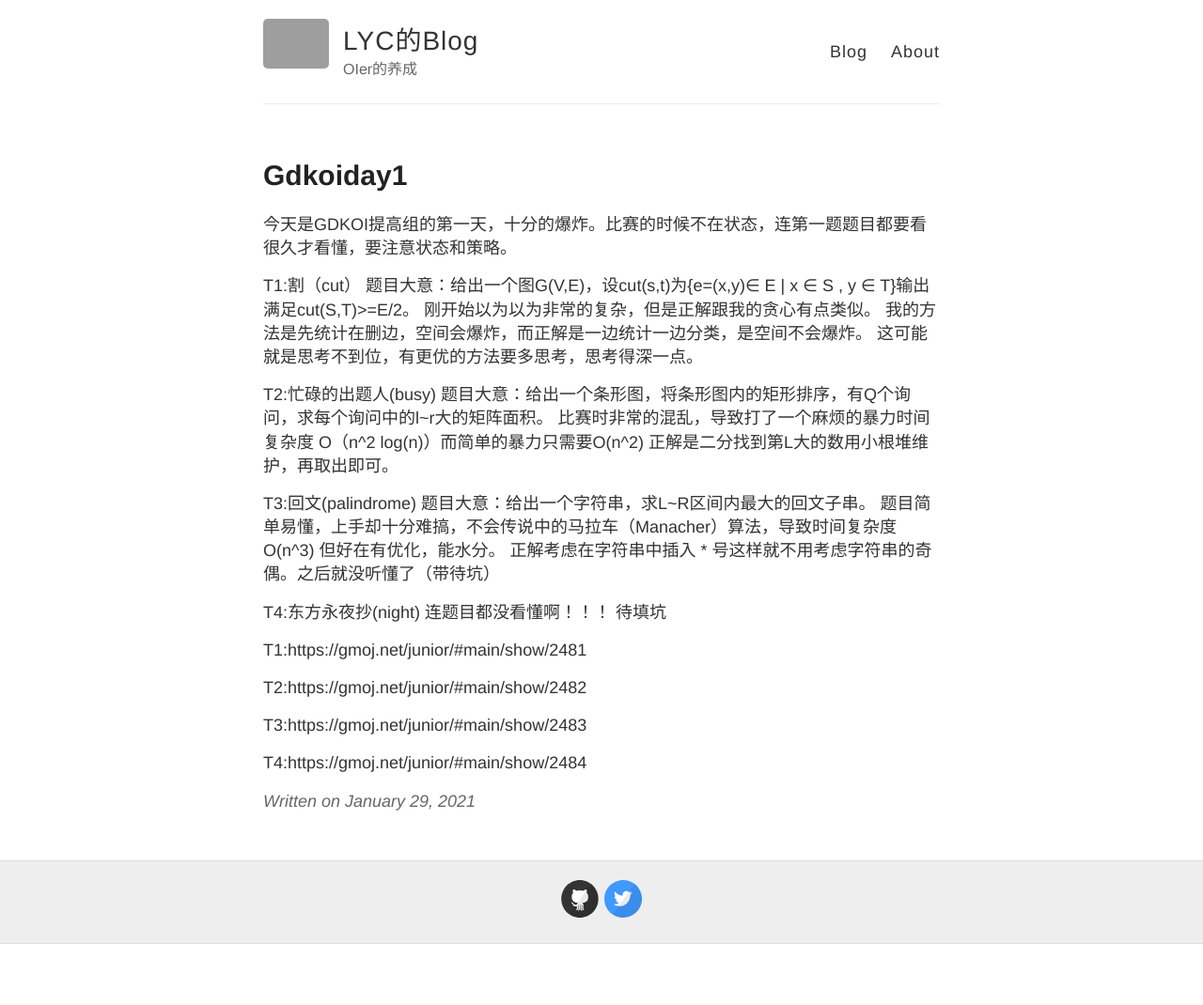
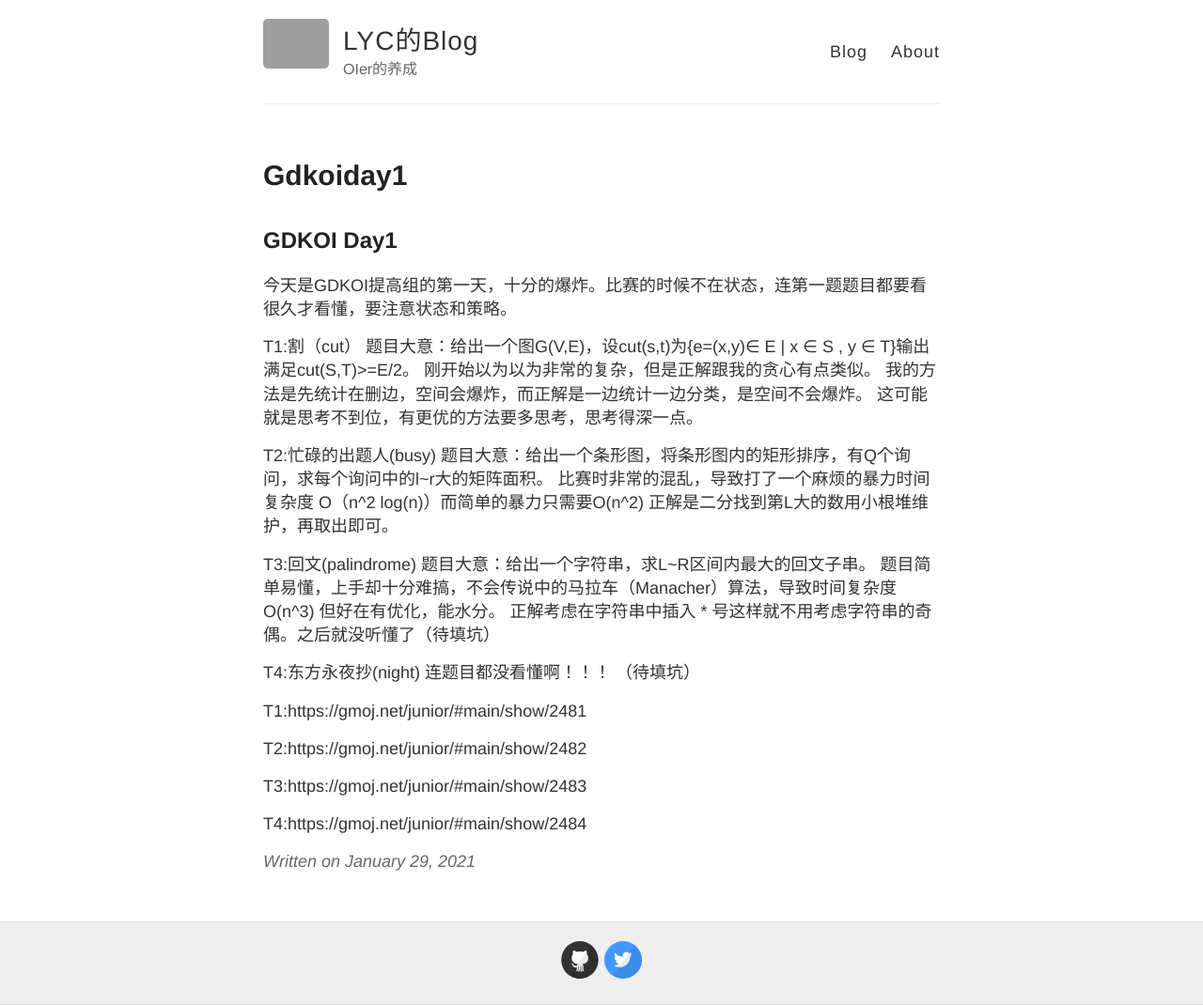
Before and after one commit to IchengU/IchengU.github.io, a Jekyll site: the page built from _posts/2021-1-29-GDKOIDay1.md, in a window 1280 px wide. Shown: the whole page at 94% size. Built offline with Jekyll 4.4.1, drawn with Linux system fonts in a browser that asks for light colours; our own code applies the rules of GitHub Pages for plain Markdown files; before the commit the page ends 1005 px from its top, so only the background shows below that; grey boxes are pictures that could not be loaded.

Commit message:
Update 2021-1-29-GDKOIDay1.md

```diff
--- a/_posts/2021-1-29-GDKOIDay1.md
+++ b/_posts/2021-1-29-GDKOIDay1.md
@@ -1,3 +1,5 @@
+GDKOI Day1
+---
 今天是GDKOI提高组的第一天，十分的爆炸。比赛的时候不在状态，连第一题题目都要看很久才看懂，要注意状态和策略。
 
 T1:割（cut）
@@ -14,11 +16,10 @@ T2:忙碌的出题人(busy)
 T3:回文(palindrome)
 题目大意：给出一个字符串，求L~R区间内最大的回文子串。
 题目简单易懂，上手却十分难搞，不会传说中的马拉车（Manacher）算法，导致时间复杂度O(n^3) 但好在有优化，能水分。
-正解考虑在字符串中插入 * 号这样就不用考虑字符串的奇偶。之后就没听懂了（带待坑）
+正解考虑在字符串中插入 * 号这样就不用考虑字符串的奇偶。之后就没听懂了（待填坑）
 
 T4:东方永夜抄(night)
-连题目都没看懂啊！！！
-待填坑
+连题目都没看懂啊！！！ （待填坑）
 
 T1:https://gmoj.net/junior/#main/show/2481
 
```
